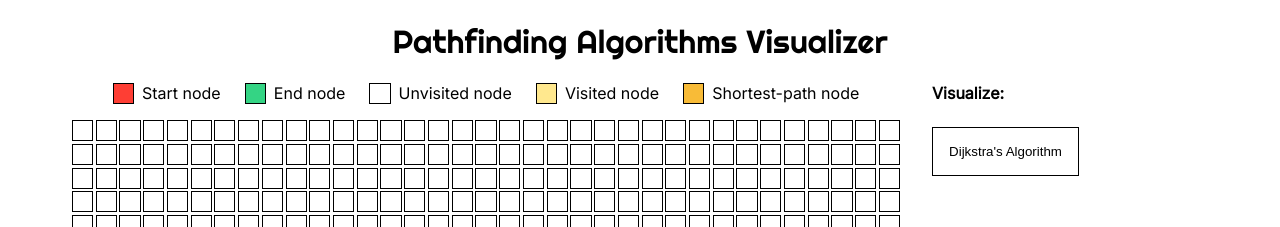
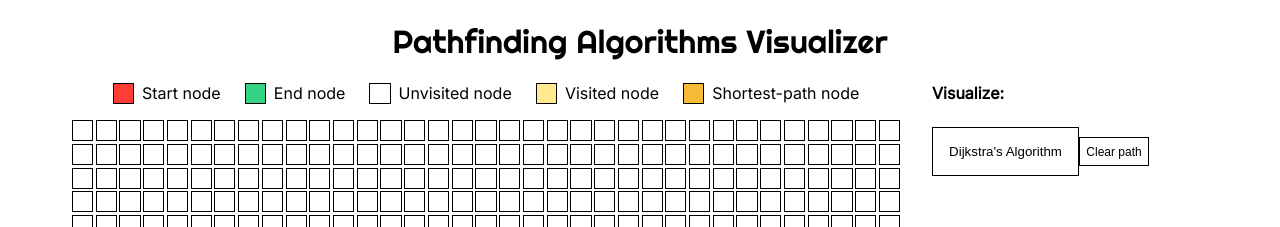
Before and after one commit to sonngdev/algorithms-visualizer, a React (Vite) app in the folder react-vite/: page / in a window 1280 px wide. Shown: the top 227 px of the page. Built offline with nearby package versions, Linux system fonts and the light colour scheme.

Commit message:
feat: Have a dedicated button to clear path

```diff
--- a/react-vite/src/App.css
+++ b/react-vite/src/App.css
@@ -13,8 +13,8 @@
   display: grid;
   column-gap: 2rem;
   grid-template-areas:
-    "legends sidebar"
-    "grid sidebar";
+    'legends sidebar'
+    'grid sidebar';
   grid-template-rows: fit-content;
   grid-template-columns: 3fr 1fr;
 }
@@ -53,6 +53,11 @@
   margin-bottom: 1.5rem;
 }
 
+.action.clear {
+  padding: 0.4rem;
+  font-size: 0.75rem;
+}
+
 .action {
   border: solid 1px black;
   background-color: transparent;
--- a/react-vite/src/App.tsx
+++ b/react-vite/src/App.tsx
@@ -174,7 +174,6 @@ function App() {
             gridTemplateRows: `repeat(${NUM_ROWS}, 1fr)`,
             gridTemplateColumns: `repeat(${NUM_COLS}, 1fr)`,
           }}
-          onClick={resetNodeStates}
           onDragOver={handleDragOver}
           onDrop={handleDrop}
         >
@@ -216,6 +215,13 @@ function App() {
           >
             Dijkstra's Algorithm
           </button>
+          <button
+            type="button"
+            className="action clear"
+            onClick={resetNodeStates}
+          >
+            Clear path
+          </button>
         </div>
       </div>
     </div>
```
